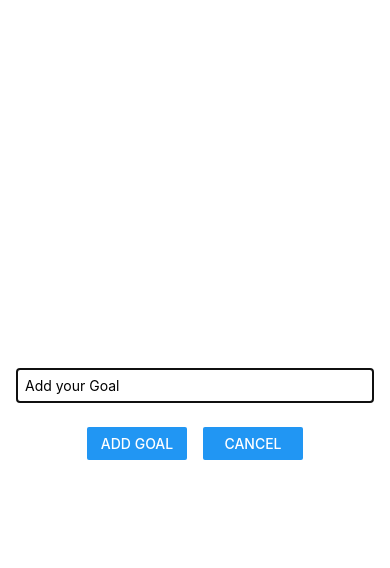
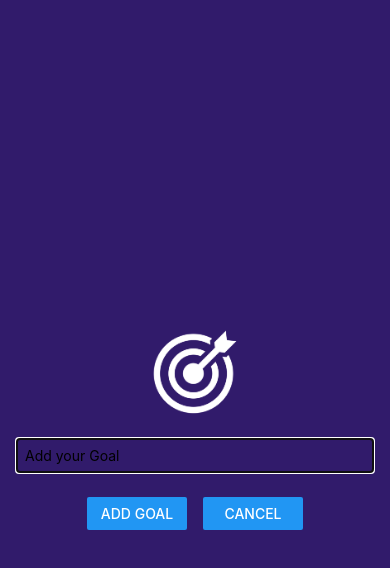
Before and after one commit to khan-yaseen/react-native-course, a React Native app: screen / in a window 390 px wide. Both pictures are taken after a click on the button "ADD NEW GOAL". Shown: the top 568 px of the page. Built offline with nearby package versions, Linux system fonts and the light colour scheme.

Commit message:
added an image

```diff
--- a/components/GoalInput.js
+++ b/components/GoalInput.js
@@ -1,5 +1,5 @@
 import { useState } from 'react';
-import { View, TextInput, Button, StyleSheet, Modal } from 'react-native';
+import { View, TextInput, Button, StyleSheet, Modal, Image } from 'react-native';
 
 function GoalInput(props) {
     const [enteredGoal, setEnteredGoal] = useState('');
@@ -16,6 +16,7 @@
     return (
         <Modal visible={props.visible} animationType='slide'>
             <View style={styles.inputContainer}>
+                <Image source={require('../assets/images/goal.png')} style={styles.image} />
                 <TextInput
                     style={styles.textInput}
                     placeholder='Add your Goal'
@@ -43,9 +44,12 @@
         justifyContent: 'center',
         alignItems: 'center',
         padding: 16,
-        marginBottom: 24,
-        borderBottomWidth: 1,
-        borderBottomColor: '#cccccc'
+        backgroundColor: '#311b6b'
+    },
+    image: {
+        height: 100,
+        width: 100,
+        margin: 8
     },
     textInput: {
         borderWidth: 1,
```
Also changed, not shown: assets/images/goal.png (added).
